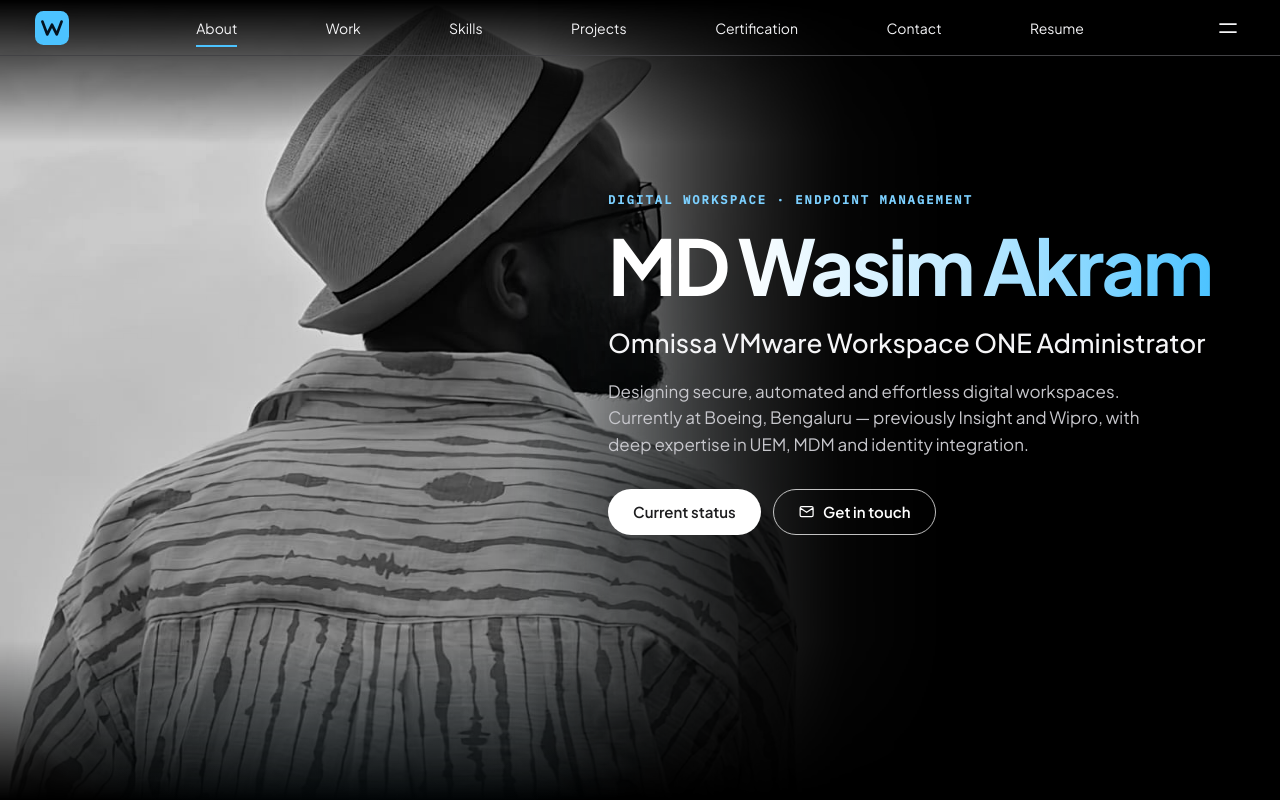
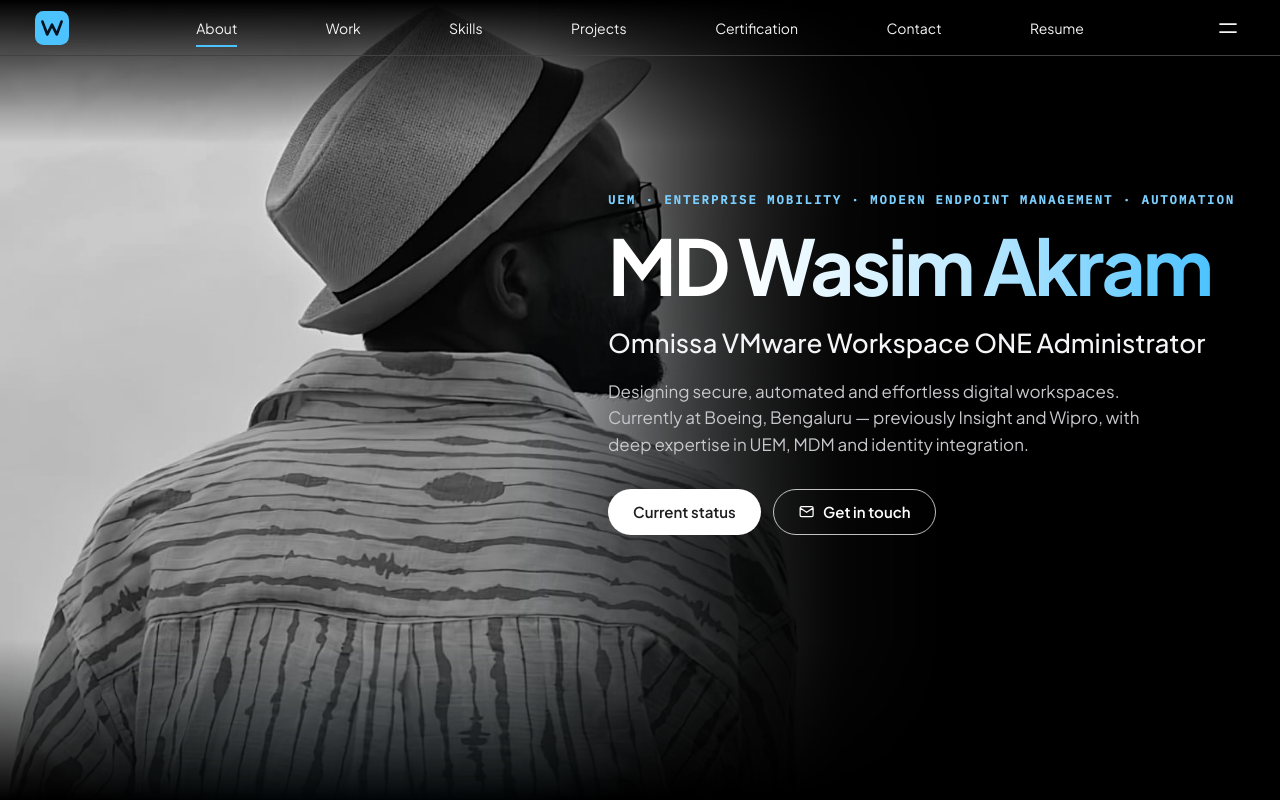
Before and after one commit to akramw/MyProfile, a React (Vite) app: page / in a window 1280 px wide. Shown: the top 800 px of the page. Built offline with nearby package versions, Linux system fonts and the light colour scheme.

Commit message:
Update eyebrow field in profile data

```diff
--- a/src/content/profile.ts
+++ b/src/content/profile.ts
@@ -4,7 +4,7 @@
   name: 'MD Wasim Akram',
   wordmark: 'MD Wasim Akram',
   location: 'Bengaluru, India',
-  eyebrow: 'Digital workspace · Endpoint management',
+  eyebrow: 'UEM · ENTERPRISE MOBILITY · MODERN ENDPOINT MANAGEMENT · AUTOMATION',
   role: 'Omnissa VMware Workspace ONE Administrator',
   pitch:
     'Designing secure, automated and effortless digital workspaces. Currently at Boeing, Bengaluru — previously Insight and Wipro, with deep expertise in UEM, MDM and identity integration.',
```
